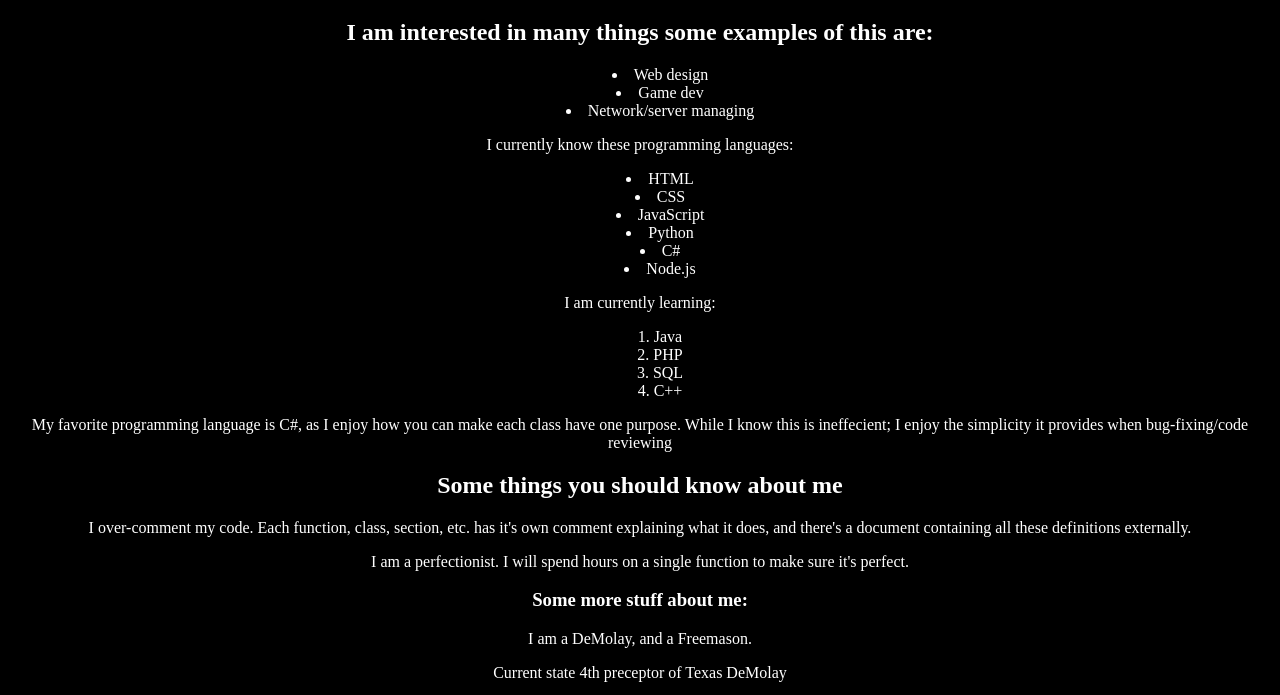
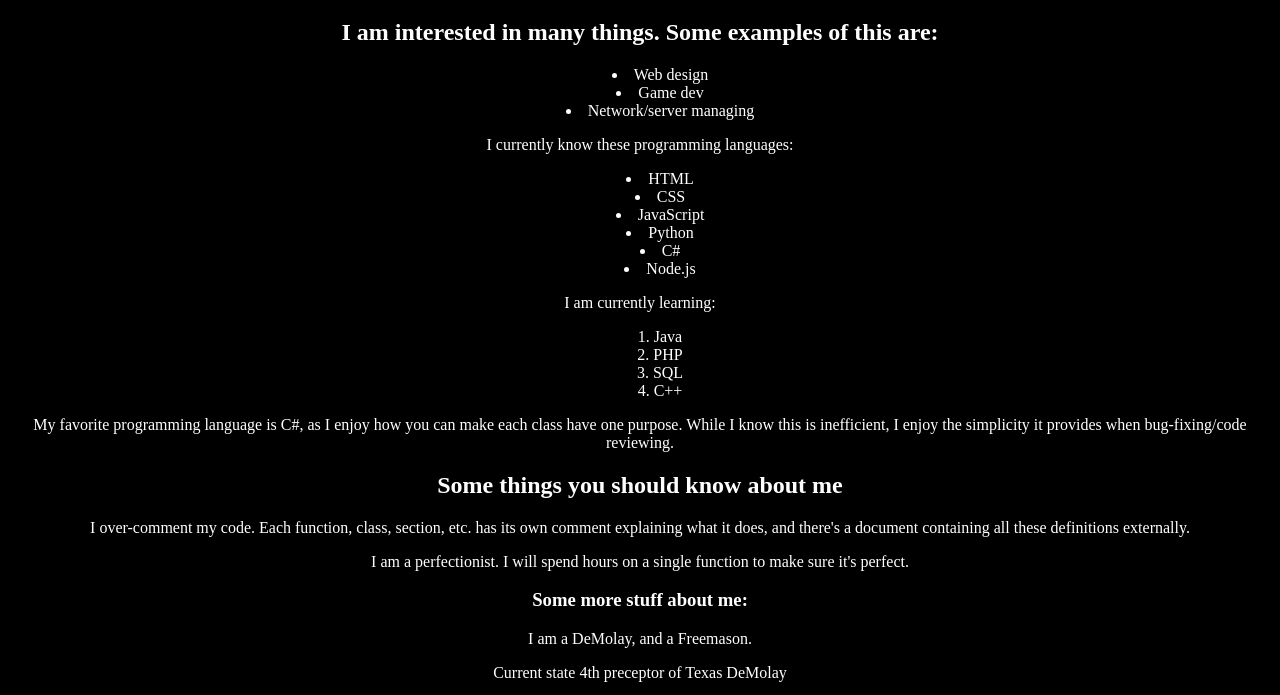
Before and after one commit to Ishikudeska/about-me-website, a plain HTML site: page personal website/main.html in a window 1280 px wide. Shown: the part 61-756 px from the top of the page. Drawn offline with Linux system fonts and the light colour scheme.

Commit message:
documented stuff added seperation between parts of the website

```diff
--- a/personal website/main.html
+++ b/personal website/main.html
@@ -1,18 +1,35 @@
+<!--
+
+    This is the main HTML file for the personal website of Mason Messer. It contains information about the author and their interests, as well as links to external resources.
+
+    Content:
+    - The page provides my name and interests.
+    - It lists the programming languages I know and the ones I'm currently learning.
+    - I express their preference for the C# programming language.
+    - Some personal information about the author is also included.
+    - There are links to external resources related to DeMolay and Freemasonry.
+
+    Note:
+    - The code includes some placeholder URLs and image sources that need to be replaced with actual links.
+-->
 <!DOCTYPE html>
 <html>
-    <main>
 <head>
     <link rel="stylesheet" href="style.css">
 </head>
 <body>
+    <main>
         <title>About me!</title>
         <h1>My name is Ishikuedeska.</h1>
-        <h2>I am interested in many things some examples of this are:</h2>
+        <h2>I am interested in many things. Some examples of this are:</h2>
+        <!--interests-->
         <ul>
             <li>Web design</li>
             <li>Game dev</li>
             <li>Network/server managing</li>
         </ul>
+        <!---->
+        <!--known languages-->
         <p>I currently know these programming languages:</p>
         <ul>
             <li>HTML</li>
@@ -22,6 +39,8 @@
             <li>C#</li>
             <li>Node.js</li>
         </ul>
+        <!---->
+        <!--learning-->
         <p>I am currently learning:</p>
         <ol>
             <li>Java</li>
@@ -29,9 +48,10 @@
             <li>SQL</li>
             <li>C++</li>
         </ol>
-        <p>My favorite programming language is C#, as I enjoy how you can make each class have one purpose. While I know this is ineffecient; I enjoy the simplicity it provides when bug-fixing/code reviewing</p>
+        <!---->
+        <p>My favorite programming language is C#, as I enjoy how you can make each class have one purpose. While I know this is inefficient, I enjoy the simplicity it provides when bug-fixing/code reviewing.</p>
         <h2>Some things you should know about me</h2>
-        <p>I over-comment my code. Each function, class, section, etc. has it's own comment explaining what it does, and there's a document containing all these definitions externally.</p>
+        <p>I over-comment my code. Each function, class, section, etc. has its own comment explaining what it does, and there's a document containing all these definitions externally.</p>
         <p>I am a perfectionist. I will spend hours on a single function to make sure it's perfect.</p>
 
         <h3>Some more stuff about me:</h3>
@@ -39,15 +59,15 @@
         <p>Current state 4th preceptor of Texas DeMolay</p>
         <div class="images">
             <figure>
-            <a href="https://beademolay.org/">
-                <img src="https://upload.wikimedia.org/wikipedia/commons/4/4d/Demolaicon.png"alt="DeMolay logo" style="width:50pixels;height:100px;">
+                <a href="https://beademolay.org/"></a>
+                    <img src="https://upload.wikimedia.org/wikipedia/commons/4/4d/Demolaicon.png" alt="DeMolay logo" style="width:50pixels;height:100px;">
                     <figcaption><strong><em>Click the image to learn how to become a DeMolay</em></strong></figcaption>
                 </a>
             </figure>
             <img source="" alt="Pic of me with state officer jewel">
         </div>
         <figure>
-            <img src="https://www.freemason.com/wp-content/uploads/2020/11/71kwp7IlDfL._AC_SS350_.jpg"alt="Freemason logo" style="width: 100px;height: 100px;">
+            <img src="https://www.freemason.com/wp-content/uploads/2020/11/71kwp7IlDfL._AC_SS350_.jpg" alt="Freemason logo" style="width: 100px;height: 100px;">
         </figure>
     </main>
 </body>
```
Lines whose indentation alone changed are shown as unchanged.
